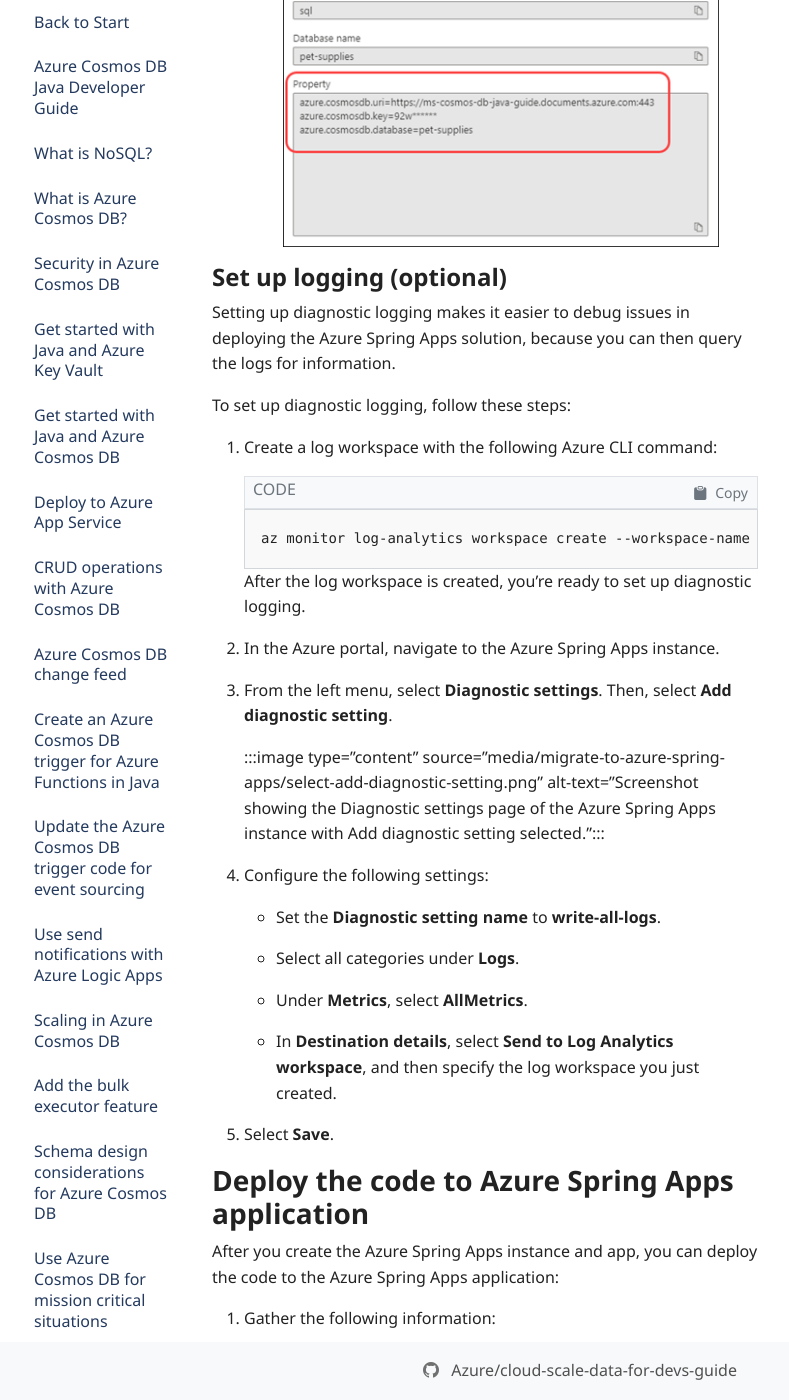
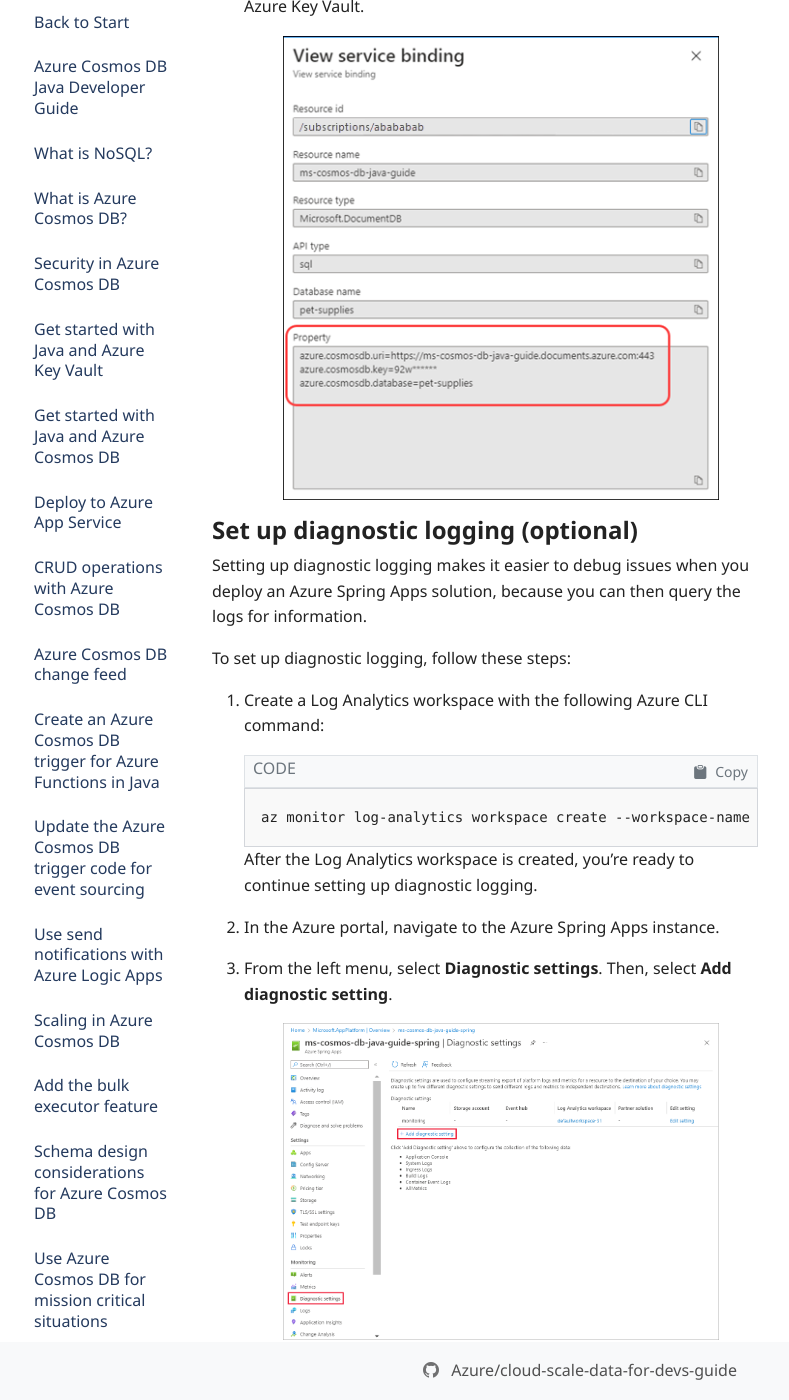
Before and after one commit to Azure/cloud-scale-data-for-devs-guide, a Jekyll site: the page built from docs/migrate-to-azure-spring-apps.md, in a window 1280 px wide and 1400 px high, scrolled down 6785 px. Shown: the whole window, without its empty margins (60-849 px from the left). Built offline with Jekyll 4.4.1, drawn with Linux system fonts in a browser that asks for light colours; nearby versions of some CDN libraries; some web fonts are replaced; our own code applies the rules of GitHub Pages for plain Markdown files; comment, search, counter and statistics services are not loaded; some of the changed text lies outside the part shown.

Commit message:
Remove unsupported :::image::: syntax and add border to new screenshots (#21)

````diff
--- a/docs/migrate-to-azure-spring-apps.md
+++ b/docs/migrate-to-azure-spring-apps.md
@@ -110,7 +110,7 @@
 
 1. On the left menu, select **Config Server**.
 
-   :::image type="content" source="media/migrate-to-azure-spring-apps/azure-spring-apps-config-server.png" alt-text="Screenshot showing the Azure Spring Apps page with Config Server selected.":::
+   ![Screenshot showing the Azure Spring Apps page with Config Server selected.](media/migrate-to-azure-spring-apps/azure-spring-apps-config-server.png)
 
 1. On the **Config Server** page, add a default repository with the following details:
 
@@ -128,7 +128,7 @@
 
        - **Password/Personal access token**: Enter your password or personal access token.
 
-   :::image type="content" source="media/migrate-to-azure-spring-apps/config-server-settings.png" alt-text="Screenshot showing the Config Server settings.":::
+   ![Screenshot showing the Config Server settings.](media/migrate-to-azure-spring-apps/config-server-settings.png)
 
 1. From the top menu, select **Validate**. After the settings are validated, select **Apply**.
 
@@ -200,37 +200,37 @@
 
    ![Screenshot showing the View service binding page with the Property section highlighted.](media/migrate-to-azure-spring-apps/view-service-binding-page.png)
 
-### Set up logging (optional)
+### Set up diagnostic logging (optional)
 
-Setting up diagnostic logging makes it easier to debug issues in deploying the Azure Spring Apps solution, because you can then query the logs for information.
+Setting up diagnostic logging makes it easier to debug issues when you deploy an Azure Spring Apps solution, because you can then query the logs for information.
 
 To set up diagnostic logging, follow these steps:
 
-1. Create a log workspace with the following Azure CLI command:
+1. Create a Log Analytics workspace with the following Azure CLI command:
 
    ```azurecli
    az monitor log-analytics workspace create --workspace-name ms-cosmos-db-java-guide-logs
    ```
 
-   After the log workspace is created, you're ready to set up diagnostic logging.
+   After the Log Analytics workspace is created, you're ready to continue setting up diagnostic logging.
 
 1. In the Azure portal, navigate to the Azure Spring Apps instance.
 
 1. From the left menu, select **Diagnostic settings**. Then, select **Add diagnostic setting**.
 
-   :::image type="content" source="media/migrate-to-azure-spring-apps/select-add-diagnostic-setting.png" alt-text="Screenshot showing the Diagnostic settings page of the Azure Spring Apps instance with Add diagnostic setting selected.":::
+   ![Screenshot showing the Diagnostic settings page of the Azure Spring Apps instance with Add diagnostic setting selected.](media/migrate-to-azure-spring-apps/select-add-diagnostic-setting.png)
 
 1. Configure the following settings:
 
-   - Set the **Diagnostic setting name** to **write-all-logs**.
+   - Set the **Diagnostic setting name** to *write-all-logs*.
 
-   - Select all categories under **Logs**.
+   - Under **Logs**, select every category.
 
    - Under **Metrics**, select **AllMetrics**.
 
-   - In **Destination details**, select **Send to Log Analytics workspace**, and then specify the log workspace you just created.
+   - Under **Destination details**, select **Send to Log Analytics workspace**, and then select the **Log Analytics workspace** you created in step 1.
 
-1. Select **Save**.
+1. From the top menu, select **Save**.
 
 ## Deploy the code to Azure Spring Apps application
 
````
Also changed, not shown: docs/media/migrate-to-azure-spring-apps/azure-spring-apps-config-server.png, docs/media/migrate-to-azure-spring-apps/config-server-settings.png, docs/media/migrate-to-azure-spring-apps/select-add-diagnostic-setting.png.
